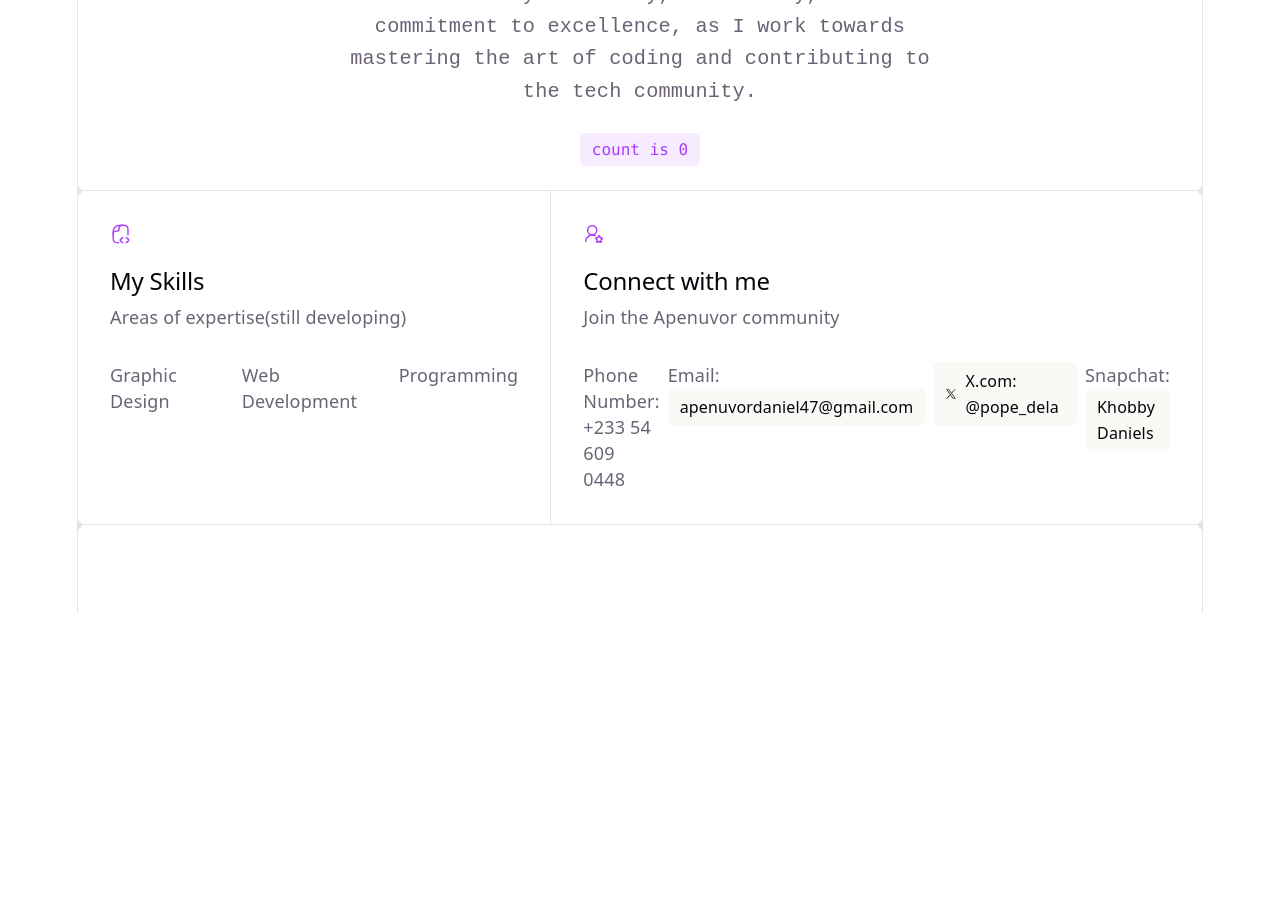
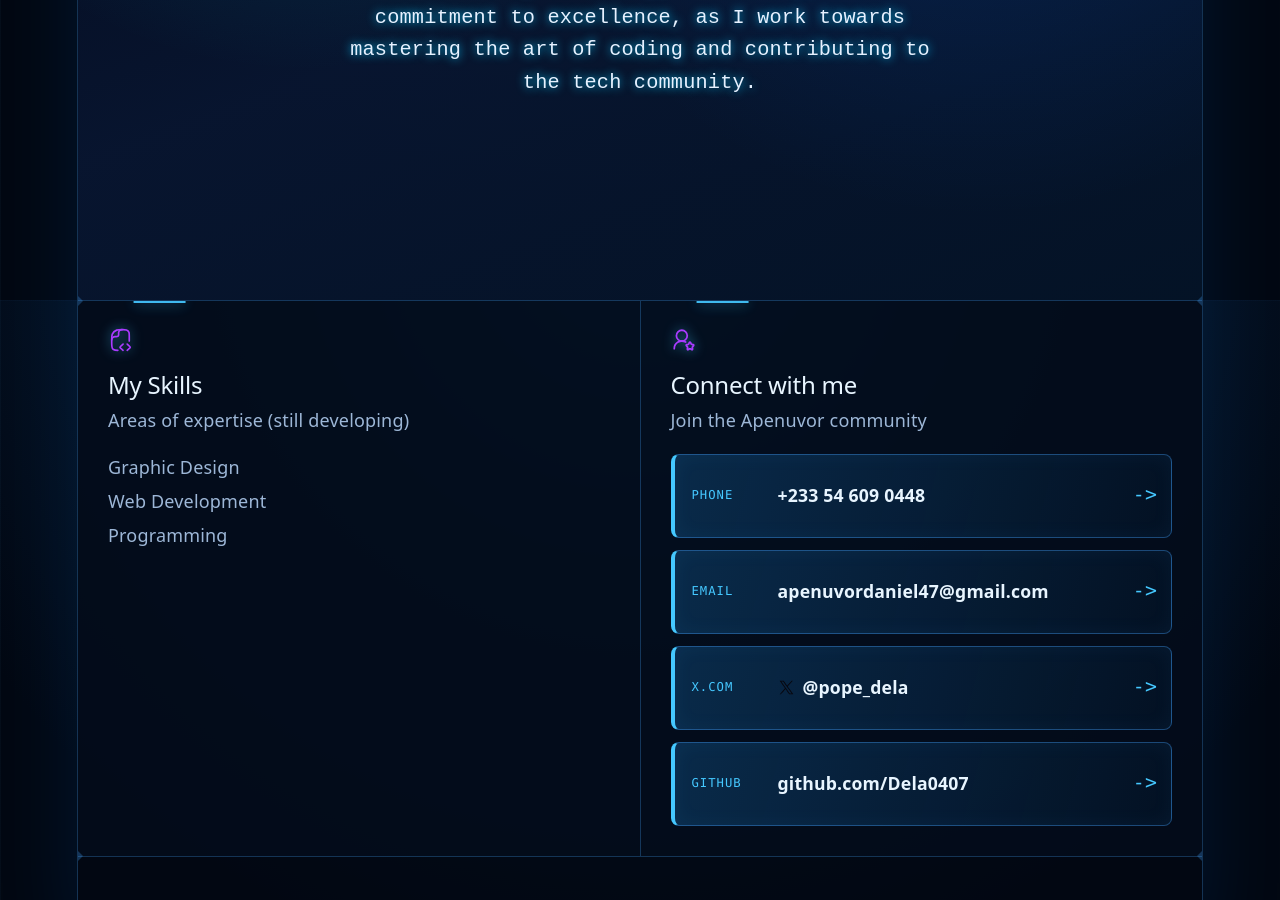
Before and after one commit to Dela0407/my-portfolio-, a React (Vite) app: page / in a window 1280 px wide. Shown: the part 500-1400 px from the top of the page. Before the commit the page ends 1113 px from the top, so only its background shows below. Built offline with nearby package versions, Linux system fonts and the light colour scheme.

Commit message:
my firstportfolio build

```diff
--- a/src/App.css
+++ b/src/App.css
@@ -1,25 +1,8 @@
-.counter {
-  font-size: 16px;
-  padding: 5px 10px;
-  border-radius: 5px;
-  color: var(--accent);
-  background: var(--accent-bg);
-  border: 2px solid transparent;
-  transition: border-color 0.3s;
-  margin-bottom: 24px;
-
-  &:hover {
-    border-color: var(--accent-border);
-  }
-  &:focus-visible {
-    outline: 2px solid var(--accent);
-    outline-offset: 2px;
-  }
-}
 .my-heading {
   font-size: 2.5rem;
   font-weight: bold;
-  color: blueviolet;
+  color: var(--text-h);
+  text-shadow: 0 0 18px rgba(69, 200, 255, 0.65);
   text-align: center;
   margin-bottom: 16px;
 
@@ -36,6 +19,7 @@
   max-width: 600px;
   margin: 0 auto;
   font-family: 'Courier New', monospace;
+  text-shadow: 0 0  10px #00c8ff;
 
   @media (max-width: 1024px) {
     font-size: 1rem;
@@ -89,6 +73,13 @@
   place-content: center;
   place-items: center;
   flex-grow: 1;
+  margin: 0;
+  min-height: 100vh;
+  color: #e6f1ff;
+  background:
+    radial-gradient(circle at 20% 15%, rgba(0, 200, 225, 0.25) 0, transparent 40%),
+    radial-gradient(circle at 80% 30%, rgba(0, 110, 255, 0.18) 0, transparent 45%),
+    linear-gradient(160deg, rgba(2, 6, 23, 0.88) 0%, rgba(10, 26, 58, 0.72) 55%, rgba(4, 20, 40, 0.9) 100%);
 
   @media (max-width: 1024px) {
     padding: 32px 20px 24px;
@@ -100,19 +91,48 @@
   display: flex;
   border-top: 1px solid var(--border);
   text-align: left;
+  background: rgba(3, 14, 29, 0.7);
 
   & > div {
     flex: 1 1 0;
-    padding: 32px;
+    position: relative;
+    min-width: 0;
+    padding: 26px 30px 30px;
+    overflow: hidden;
+    transition: background 0.3s ease, transform 0.3s ease;
+
+    &::before {
+      content: '';
+      position: absolute;
+      top: 0;
+      left: 30px;
+      width: 52px;
+      height: 2px;
+      background: var(--accent);
+      box-shadow: 0 0 14px rgba(69, 200, 255, 0.9);
+      animation: scan-line 3.5s ease-in-out infinite;
+    }
+
+    &:hover {
+      background: rgba(8, 35, 64, 0.7);
+      transform: translateY(-3px);
+    }
+
     @media (max-width: 1024px) {
-      padding: 24px 20px;
+      padding: 24px 20px 26px;
+
+      &::before {
+        left: 20px;
+      }
     }
   }
 
   .icon {
-    margin-bottom: 16px;
-    width: 22px;
-    height: 22px;
+    width: 26px;
+    height: 26px;
+    margin-bottom: 12px;
+    color: var(--accent);
+    filter: drop-shadow(0 0 6px rgba(69, 200, 255, 0.7));
   }
 
   @media (max-width: 1024px) {
@@ -133,9 +153,13 @@
 #next-steps ul {
   list-style: none;
   padding: 0;
-  display: flex;
+  display: grid;
   gap: 8px;
-  margin: 32px 0 0;
+  margin: 20px 0 0;
+
+  li {
+    color: var(--text);
+  }
 
   .logo {
     height: 18px;
@@ -151,10 +175,12 @@
     align-items: center;
     gap: 8px;
     text-decoration: none;
-    transition: box-shadow 0.3s;
+    transition: box-shadow 0.3s, background 0.3s, transform 0.3s;
 
     &:hover {
       box-shadow: var(--shadow);
+      background: rgba(22, 73, 117, 0.85);
+      transform: translateX(3px);
     }
     .button-icon {
       height: 18px;
@@ -164,18 +190,103 @@
 
   @media (max-width: 1024px) {
     margin-top: 20px;
-    flex-wrap: wrap;
-    justify-content: center;
-
-    li {
-      flex: 1 1 calc(50% - 8px);
-    }
 
     a {
       width: 100%;
       justify-content: center;
       box-sizing: border-box;
     }
+
+  }
+}
+
+#social .contact-list {
+  display: grid;
+  gap: 12px;
+  margin-top: 20px;
+}
+
+#social .contact-list li {
+  display: block;
+}
+
+#social .contact-button {
+  position: relative;
+  display: grid;
+  grid-template-columns: 76px minmax(0, 1fr) auto;
+  align-items: center;
+  gap: 10px;
+  min-height: 62px;
+  padding: 10px 14px 10px 17px;
+  border: 1px solid rgba(69, 164, 255, 0.38);
+  border-left: 4px solid var(--accent);
+  border-radius: 8px;
+  background: linear-gradient(105deg, rgba(10, 45, 78, 0.92), rgba(4, 19, 38, 0.78));
+  color: var(--text-h);
+  text-decoration: none;
+  box-shadow: inset 0 0 20px rgba(69, 164, 255, 0.06);
+  transition: border-color 0.3s, background 0.3s, transform 0.3s, box-shadow 0.3s;
+}
+
+#social .contact-button:hover,
+#social .contact-button:focus-visible {
+  border-color: var(--accent);
+  border-left-color: #b9efff;
+  background: linear-gradient(105deg, rgba(13, 57, 94, 0.95), rgba(6, 29, 55, 0.8));
+  box-shadow: 0 0 24px rgba(69, 200, 255, 0.25), inset 0 0 18px rgba(69, 200, 255, 0.1);
+  transform: translateX(6px) scale(1.01);
+}
+
+#social .contact-button:focus-visible {
+  outline: 2px solid var(--accent);
+  outline-offset: 3px;
+}
+
+#social .contact-label {
+  color: var(--accent);
+  font-family: var(--mono);
+  font-size: 0.68rem;
+  letter-spacing: 0.08em;
+  text-transform: uppercase;
+}
+
+#social .contact-value {
+  display: flex;
+  align-items: center;
+  gap: 8px;
+  font-size: 0.98rem;
+  font-weight: 600;
+  min-width: 0;
+  overflow-wrap: anywhere;
+}
+
+#social .contact-arrow {
+  color: var(--accent);
+  font-family: var(--mono);
+  font-size: 1.1rem;
+  transition: transform 0.3s;
+}
+
+#social .contact-button:hover .contact-arrow,
+#social .contact-button:focus-visible .contact-arrow {
+  transform: translateX(4px);
+}
+
+#social .contact-value .button-icon {
+  width: 17px;
+  height: 17px;
+}
+
+@media (max-width: 520px) {
+  #social .contact-button {
+    grid-template-columns: 68px minmax(0, 1fr) auto;
+    gap: 8px;
+    min-height: 58px;
+    padding: 8px 10px 8px 13px;
+  }
+
+  #social .contact-value {
+    font-size: 0.88rem;
   }
 }
 
--- a/src/App.jsx
+++ b/src/App.jsx
@@ -1,33 +1,15 @@
-import { useState } from 'react'
-import heroImg from './assets/hero.png'
-import reactLogo from './assets/react.svg'
-import viteLogo from './assets/vite.svg'
 import './App.css'
 
 function App() {
-  const [count, setCount] = useState(0)
-
   return (
     <>
       <section id="center">
-        <div className="hero">
-          <img src={heroImg} className="base" width="170" height="179" alt="" />
-          <img src={reactLogo} className="framework" alt="React logo" />
-          <img src={viteLogo} className="vite" alt="Vite logo" />
-        </div>
         <div>
           <h1 className="my-heading">Daniel Dela Apenuvor</h1>
           <p className="my-paragraph">
-I am a passionate student of computer science, dedicated to exploring the ever-evolving world of technology. With a keen interest in software development and a drive for continuous learning, I strive to create innovative solutions that make a positive impact. My journey in the field is fueled by curiosity, creativity, and a commitment to excellence, as I work towards mastering the art of coding and contributing to the tech community.
+            I am a passionate student of computer science, dedicated to exploring the ever-evolving world of technology. With a keen interest in software development and a drive for continuous learning, I strive to create innovative solutions that make a positive impact. My journey in the field is fueled by curiosity, creativity, and a commitment to excellence, as I work towards mastering the art of coding and contributing to the tech community.
           </p>
         </div>
-        <button
-          type="button"
-          className="counter"
-          onClick={() => setCount((count) => count + 1)}
-        >
-          count is {count}
-        </button>
       </section>
 
       <div className="ticks"></div>
@@ -38,14 +20,10 @@ I am a passionate student of computer science, dedicated to exploring the ever-e
             <use href="/icons.svg#documentation-icon"></use>
           </svg>
           <h2>My Skills</h2>
-          <p>Areas of expertise(still developing)</p>
+          <p>Areas of expertise (still developing)</p>
           <ul>
-            <li>
-             Graphic Design
-            </li>
-            <li>
-             Web Development
-            </li>
+            <li>Graphic Design</li>
+            <li>Web Development</li>
             <li>Programming</li>
           </ul>
         </div>
@@ -55,27 +33,39 @@ I am a passionate student of computer science, dedicated to exploring the ever-e
           </svg>
           <h2>Connect with me</h2>
           <p>Join the Apenuvor community</p>
-          <ul>
+          <ul className="contact-list">
             <li>
-              Phone Number: +233 54 609 0448
-            </li>
-            <li>
-              Email: <a href="mailto:apenuvordaniel47@gmail.com">apenuvordaniel47@gmail.com</a>
-            </li>
-            <li>
-              <a href="https://x.com/pope_dela" target="_blank">
-                <svg
-                  className="button-icon"
-                  role="presentation"
-                  aria-hidden="true"
-                >
-                  <use href="/icons.svg#x-icon"></use>
-                </svg>
-                X.com: @pope_dela
+              <a className="contact-button" href="tel:+233546090448">
+                <span className="contact-label">Phone</span>
+                <span className="contact-value">+233 54 609 0448</span>
+                <span className="contact-arrow" aria-hidden="true">-&gt;</span>
               </a>
             </li>
             <li>
-              Snapchat: <a href="https://www.snapchat.com/add/naa.shb" target="_blank">Khobby Daniels</a>
+              <a className="contact-button" href="mailto:apenuvordaniel47@gmail.com">
+                <span className="contact-label">Email</span>
+                <span className="contact-value">apenuvordaniel47@gmail.com</span>
+                <span className="contact-arrow" aria-hidden="true">-&gt;</span>
+              </a>
+            </li>
+            <li>
+              <a className="contact-button" href="https://x.com/pope_dela" target="_blank" rel="noreferrer">
+                <span className="contact-label">X.com</span>
+                <span className="contact-value">
+                <svg className="button-icon" role="presentation" aria-hidden="true">
+                  <use href="/icons.svg#x-icon"></use>
+                </svg>
+                  @pope_dela
+                </span>
+                <span className="contact-arrow" aria-hidden="true">-&gt;</span>
+              </a>
+            </li>
+            <li>
+              <a className="contact-button" href="https://github.com/Dela0407" target="_blank" rel="noreferrer">
+                <span className="contact-label">GitHub</span>
+                <span className="contact-value">github.com/Dela0407</span>
+                <span className="contact-arrow" aria-hidden="true">-&gt;</span>
+              </a>
             </li>
           </ul>
         </div>
--- a/src/index.css
+++ b/src/index.css
@@ -1,13 +1,13 @@
 :root {
-  --text: #6b6375;
-  --text-h: #08060d;
-  --bg: #fff;
-  --border: #e5e4e7;
-  --code-bg: #f4f3ec;
-  --accent: #aa3bff;
-  --accent-bg: rgba(170, 59, 255, 0.1);
-  --accent-border: rgba(170, 59, 255, 0.5);
-  --social-bg: rgba(244, 243, 236, 0.5);
+  --text: #9db7d7;
+  --text-h: #e8f5ff;
+  --bg: #020812;
+  --border: rgba(69, 164, 255, 0.28);
+  --code-bg: rgba(8, 35, 64, 0.8);
+  --accent: #45c8ff;
+  --accent-bg: rgba(69, 200, 255, 0.12);
+  --accent-border: rgba(69, 200, 255, 0.65);
+  --social-bg: rgba(8, 35, 64, 0.72);
   --shadow:
     rgba(0, 0, 0, 0.1) 0 10px 15px -3px, rgba(0, 0, 0, 0.05) 0 4px 6px -2px;
 
@@ -17,7 +17,7 @@
 
   font: 18px/145% var(--sans);
   letter-spacing: 0.18px;
-  color-scheme: light dark;
+  color-scheme: dark;
   color: var(--text);
   background: var(--bg);
   font-synthesis: none;
@@ -32,15 +32,15 @@
 
 @media (prefers-color-scheme: dark) {
   :root {
-    --text: #9ca3af;
-    --text-h: #f3f4f6;
-    --bg: #16171d;
-    --border: #2e303a;
-    --code-bg: #1f2028;
-    --accent: #c084fc;
-    --accent-bg: rgba(192, 132, 252, 0.15);
-    --accent-border: rgba(192, 132, 252, 0.5);
-    --social-bg: rgba(47, 48, 58, 0.5);
+    --text: #9db7d7;
+    --text-h: #e8f5ff;
+    --bg: #020812;
+    --border: rgba(69, 164, 255, 0.28);
+    --code-bg: rgba(8, 35, 64, 0.8);
+    --accent: #45c8ff;
+    --accent-bg: rgba(69, 200, 255, 0.12);
+    --accent-border: rgba(69, 200, 255, 0.65);
+    --social-bg: rgba(8, 35, 64, 0.72);
     --shadow:
       rgba(0, 0, 0, 0.4) 0 10px 15px -3px, rgba(0, 0, 0, 0.25) 0 4px 6px -2px;
   }
@@ -52,6 +52,24 @@
 
 body {
   margin: 0;
+  background:
+    linear-gradient(rgba(69, 164, 255, 0.035) 1px, transparent 1px),
+    linear-gradient(90deg, rgba(69, 164, 255, 0.035) 1px, transparent 1px),
+    radial-gradient(circle at 50% -10%, #123f70 0, #061a32 34%, #020812 72%);
+  background-size: 42px 42px, 42px 42px, 100% 100%;
+  background-attachment: fixed;
+}
+
+@keyframes scan-line {
+  0%, 100% {
+    transform: translateX(0);
+    opacity: 0.55;
+  }
+
+  50% {
+    transform: translateX(30px);
+    opacity: 1;
+  }
 }
 
 #root {
@@ -60,6 +78,8 @@ body {
   margin: 0 auto;
   text-align: center;
   border-inline: 1px solid var(--border);
+  background: rgba(2, 8, 18, 0.72);
+  box-shadow: 0 0 80px rgba(0, 125, 255, 0.12);
   min-height: 100svh;
   display: flex;
   flex-direction: column;
```
